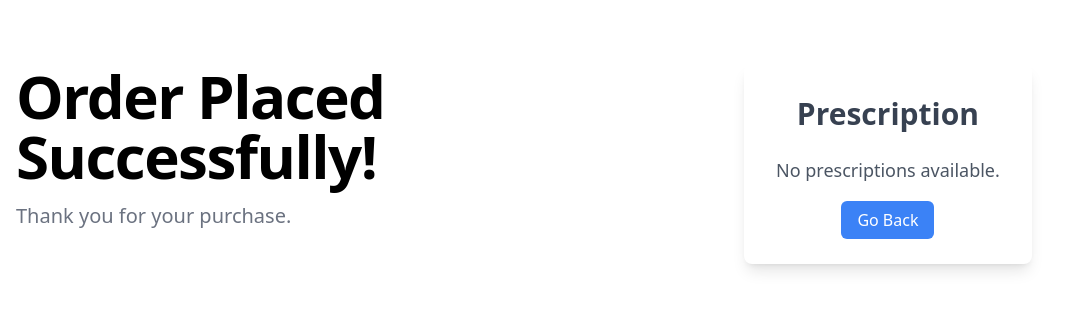
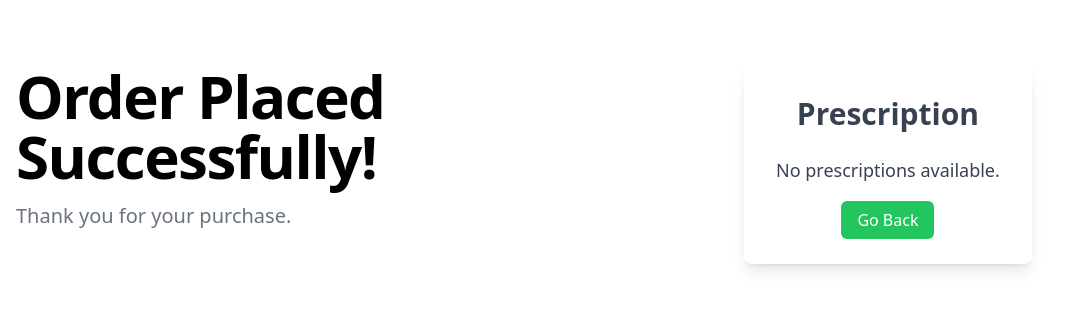
Before and after one commit to ChirayuSahu/ReachMe, a Flask app: template templates/prescription.html in a window 1280 px wide. Shown: the part 60-370 px from the top of the page, without its empty margins (0-1076 px from the left). Run offline with Flask 3, Linux system fonts and the light colour scheme; the template is opened without the code that fills it, so the values that code supplies are empty; some libraries are stand-ins or nearby versions.

Commit message:
Add files via upload

```diff
--- a/templates/prescription.html
+++ b/templates/prescription.html
@@ -76,19 +76,19 @@
           </div>
           <div class="hidden lg:mt-0 lg:col-span-5 lg:flex">
             <div class="min-h-full flex items-center justify-center">
-              <div class="bg-white shadow-lg rounded-lg p-8 max-w-lg w-full">
-                  <h1 class="text-3xl font-bold text-center text-gray-700 mb-6">Prescription</h1>
+              <div class="bg-white dark:bg-gray-800 text-gray-700 dark:text-white shadow-lg rounded-lg p-8 max-w-lg w-full">
+                  <h1 class="text-3xl font-bold text-center mb-6">Prescription</h1>
 
                   {% if prescriptions %}
                       {% for prescription in prescriptions %}
-                          <p class="text-lg text-gray-600 whitespace-pre-line mb-4">{{ prescription }}</p>
+                          <p class="text-lg whitespace-pre-line mb-4">{{ prescription }}</p>
                       {% endfor %}
                   {% else %}
-                      <p class="text-lg text-gray-600">No prescriptions available.</p>
+                      <p class="text-lg">No prescriptions available.</p>
                   {% endif %}
 
                   <div class="text-center mt-6">
-                      <a href="/" class="bg-blue-500 hover:bg-blue-700 text-white py-2 px-4 rounded-md">Go Back</a>
+                      <a href="/" class="bg-green-500 hover:bg-green-700 text-white py-2 px-4 rounded-md">Go Back</a>
                   </div>
               </div>
           </div>
```
